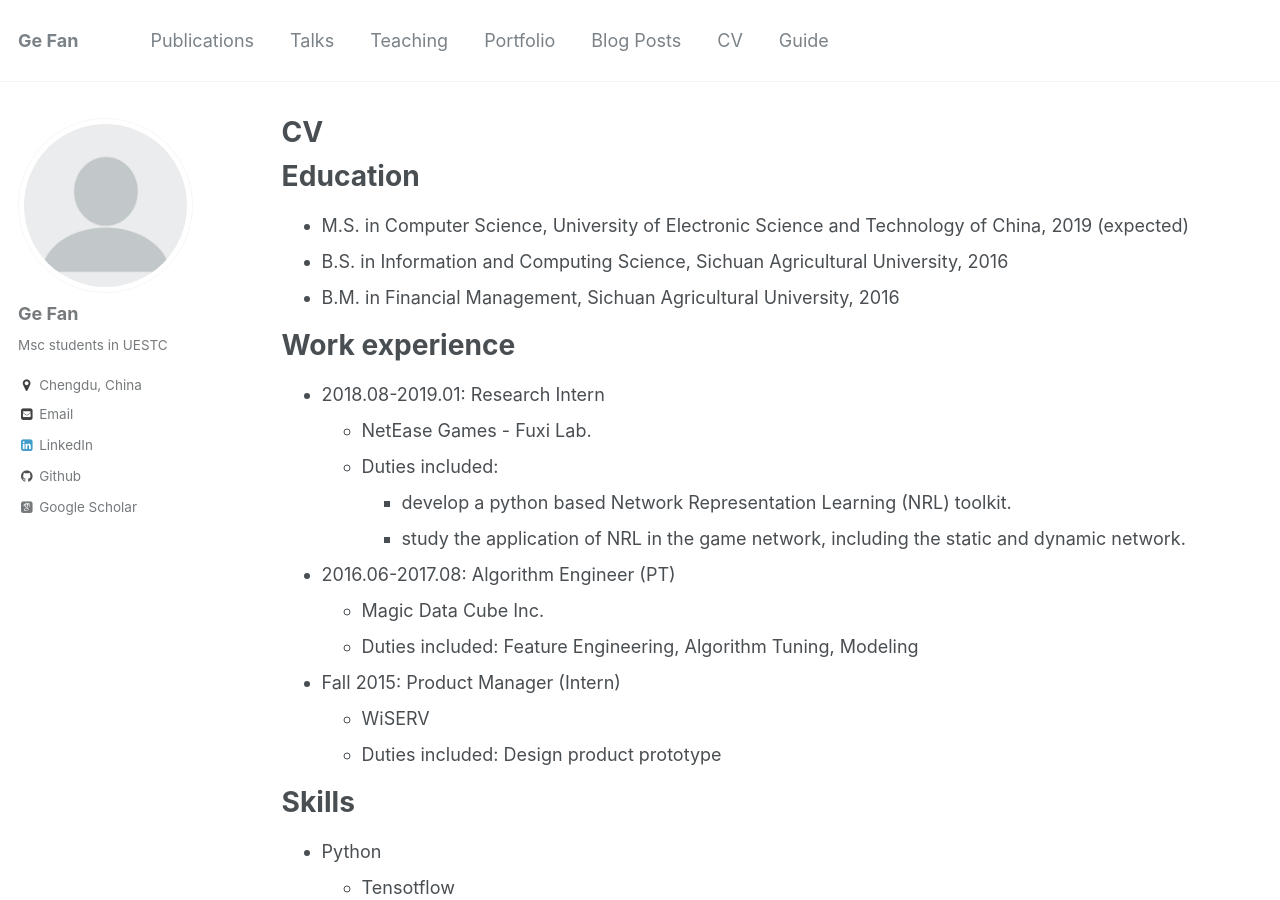
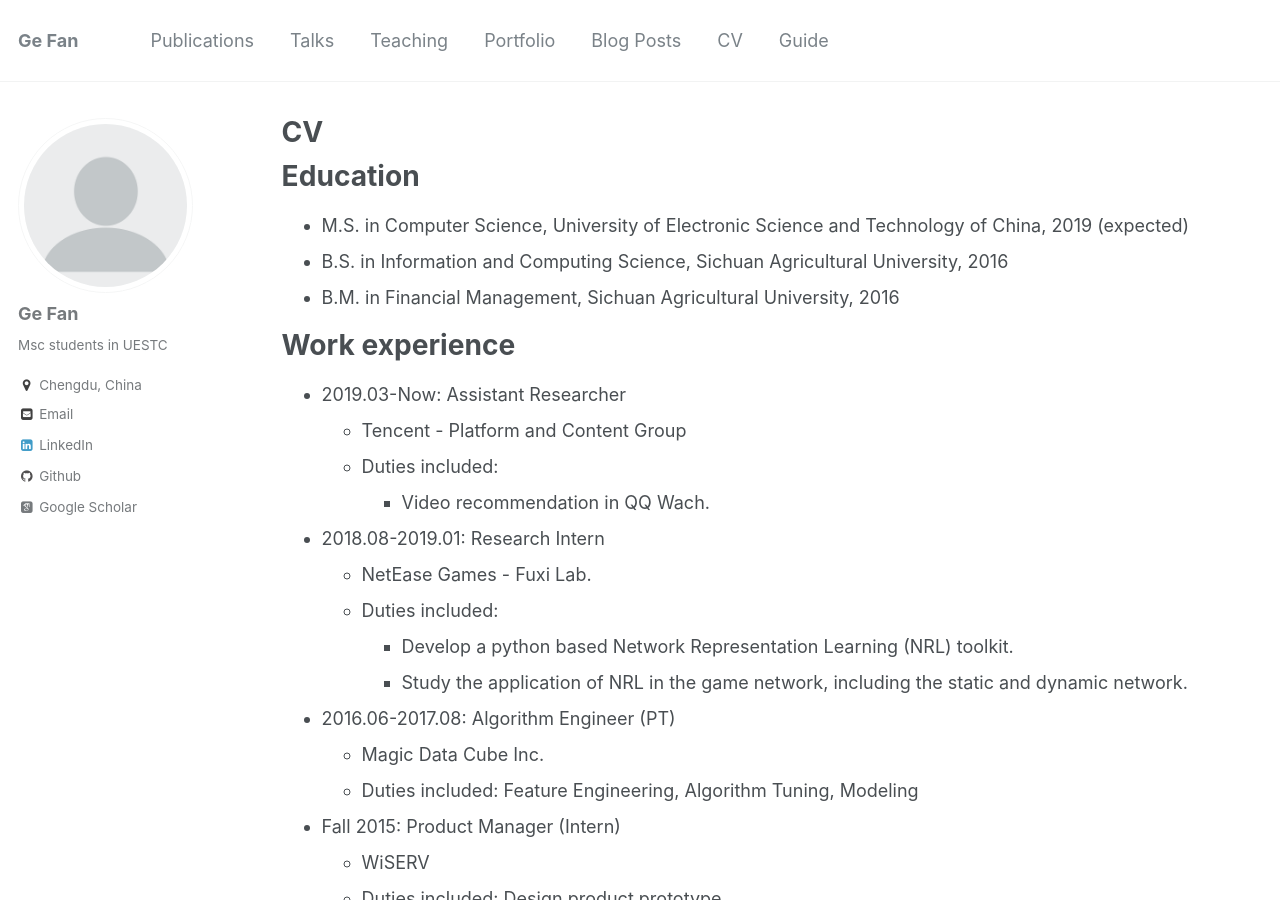
Before and after one commit to FanGhost/fanghost.github.io, a Jekyll site: the page built from _pages/cv.md, in a window 1280 px wide and 900 px high. Built offline with Jekyll 4.4.1, drawn with Linux system fonts in a browser that asks for light colours; some web fonts are replaced.

Commit message:
Update cv.md
up

```diff
--- a/_pages/cv.md
+++ b/_pages/cv.md
@@ -18,12 +18,16 @@ Education
 
 Work experience
 ======
+* 2019.03-Now: Assistant Researcher
+  * Tencent - Platform and Content Group
+  * Duties included:
+    * Video recommendation in QQ Wach.
+
 * 2018.08-2019.01: Research Intern
   * NetEase Games - [Fuxi Lab](https://fuxi.163.com/en/).
   * Duties included:
-    * develop a python based Network Representation Learning (NRL) toolkit.
-    * study the application of NRL in the game network, including the static and dynamic network.
-
+    * Develop a python based Network Representation Learning (NRL) toolkit.
+    * Study the application of NRL in the game network, including the static and dynamic network.
 
 * 2016.06-2017.08: Algorithm Engineer (PT)
   * Magic Data Cube Inc.
```
